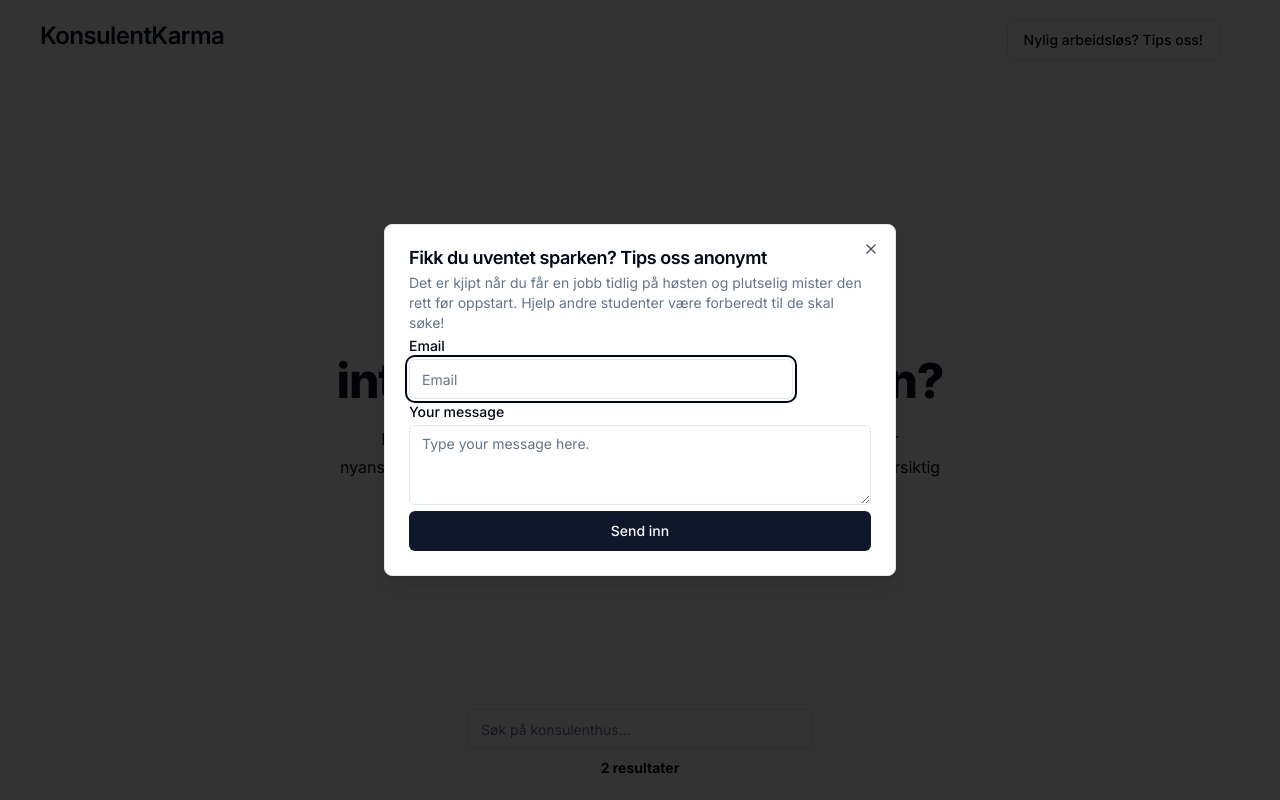
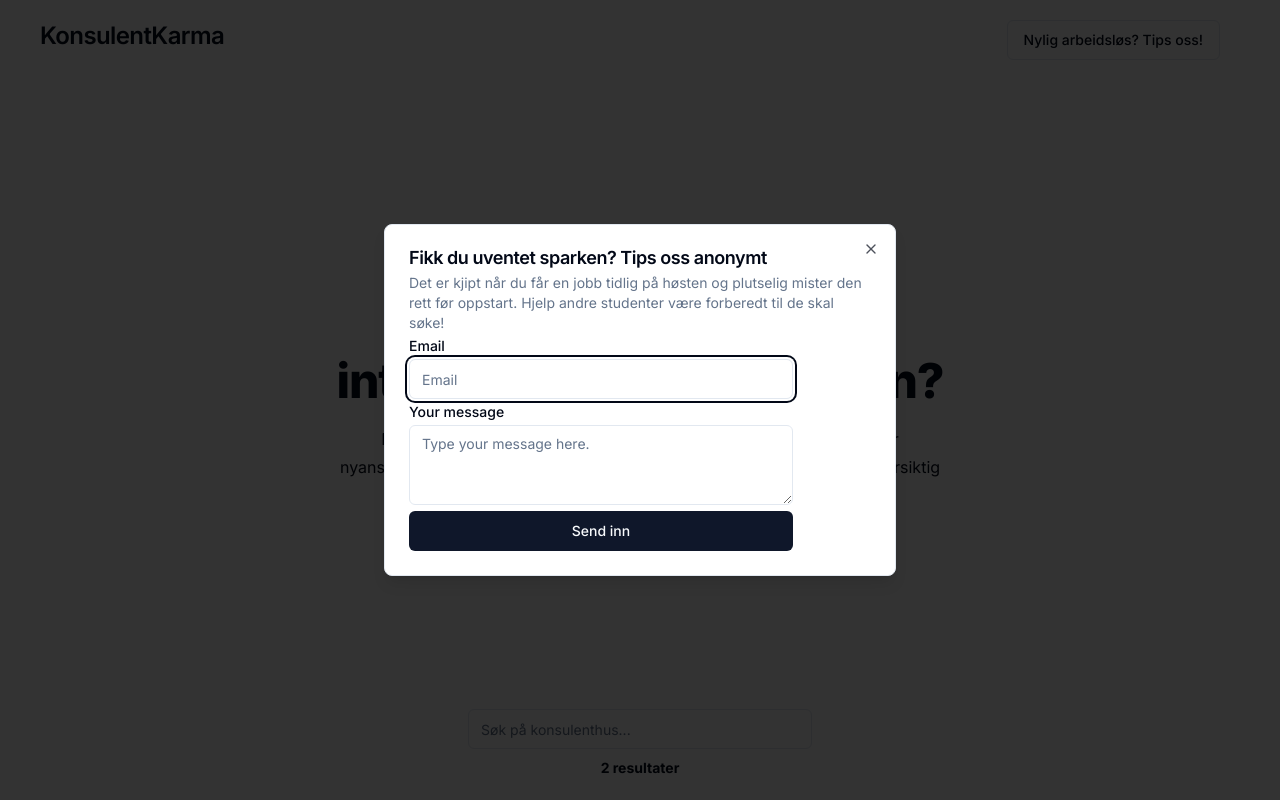
Before and after one commit to andersrodem/konsulent-karma, a Next.js app: page / in a window 1280 px wide. Both pictures are taken after a click on the button "Nylig arbeidsløs? Tips oss!". Shown: the top 800 px of the page. Built offline with nearby package versions, Linux system fonts and the light colour scheme.

Commit message:
mail functionality

```diff
--- /dev/null
+++ b/app/api/send/route.ts
@@ -0,0 +1,20 @@
+import { EmailTemplate } from '@/components/EmailTemplate';
+import { Resend } from 'resend';
+import { formSubmissionType } from '@/types/types';
+
+const resend = new Resend(process.env.RESEND_API_KEY);
+
+export async function POST() {
+  try {
+    const data = await resend.emails.send({
+      from: 'Acme <onboarding@resend.dev>',
+      to: ['delivered@resend.dev'],
+      subject: 'Hello world',
+      react: EmailTemplate({ data }: formSubmissionType),
+    });
+
+    return Response.json(data);
+  } catch (error) {
+    return Response.json({ error });
+  }
+}
--- /dev/null
+++ b/components/EmailTemplate.tsx
@@ -0,0 +1,13 @@
+import * as React from 'react';
+
+interface EmailTemplateProps {
+  firstName: string;
+}
+
+export const EmailTemplate: React.FC<Readonly<EmailTemplateProps>> = ({
+  firstName,
+}) => (
+  <div>
+    <h1>Welcome, {firstName}!</h1>
+  </div>
+);
--- a/components/ui/TipsUs.tsx
+++ b/components/ui/TipsUs.tsx
@@ -12,6 +12,24 @@
 import { Textarea } from "@/components/ui/textarea";
 
 export default function TipsUs() {
+  const handleSubmit = async (event: any) => {
+    event.preventDefault();
+    const formData = new FormData(event.target);
+    const email = formData.get('email');
+    const message = formData.get('message');
+
+    const response = await fetch('/api/send/route', {
+      method: 'POST',
+      headers: {
+        'Content-Type': 'application/json',
+      },
+      body: JSON.stringify({ email, message }),
+    });
+
+    const result = await response.json();
+    alert(result.message);
+  };
+
   return (
     <div>
       <Dialog>
@@ -22,19 +40,15 @@
           <DialogHeader>
             <DialogTitle>Fikk du uventet sparken? Tips oss anonymt</DialogTitle>
             <DialogDescription>
-              Det er kjipt når du får en jobb tidlig på høsten og plutselig
-              mister den rett før oppstart. Hjelp andre studenter være forberedt
-              til de skal søke!
+              Det er kjipt når du får en jobb tidlig på høsten og plutselig mister den rett før oppstart. Hjelp andre studenter være forberedt til de skal søke!
             </DialogDescription>
-            <div className="grid w-full max-w-sm items-center gap-1.5">
+            <form className="grid w-full max-w-sm items-center gap-1.5" onSubmit={handleSubmit}>
               <Label htmlFor="email">Email</Label>
-              <Input type="email" id="email" placeholder="Email" />
-            </div>
-            <div className="grid w-full gap-1.5">
+              <Input type="email" name="email" id="email" placeholder="Email" />
               <Label htmlFor="message">Your message</Label>
-              <Textarea placeholder="Type your message here." id="message" />
-            </div>
-            <Button type="submit">Send inn</Button>
+              <Textarea name="message" id="message" placeholder="Type your message here." />
+              <Button type="submit">Send inn</Button>
+            </form>
           </DialogHeader>
         </DialogContent>
       </Dialog>
--- a/package.json
+++ b/package.json
@@ -18,6 +18,7 @@
     "next": "14.2.2",
     "react": "^18",
     "react-dom": "^18",
+    "resend": "^3.2.0",
     "tailwind-merge": "^2.3.0",
     "tailwindcss-animate": "^1.0.7"
   },
--- a/types/types.ts
+++ b/types/types.ts
@@ -18,3 +18,9 @@
     links: string[];
     detaljer: string;
 };
+
+
+export type formSubmissionType = {
+    email: string;
+    message: string;
+};
```
Also changed, not shown: 1 other file (tests, documents, lock files or other folders).
